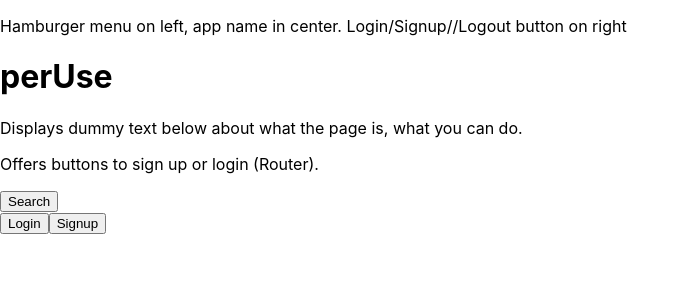
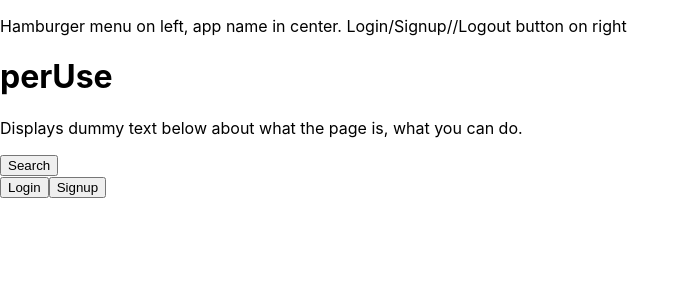
Before and after one commit to SPFlores/perUse, a React (Create React App) app in the folder Client/: page / in a window 1280 px wide. Shown: the top 300 px of the page, without its empty margins (0-690 px from the left). Built offline with nearby package versions, Linux system fonts and the light colour scheme.

Commit message:
setting up Apply page

```diff
--- /dev/null
+++ b/Client/src/pages/Apply/index.js
@@ -0,0 +1 @@
+export { default } from './Apply.js'
--- a/Client/src/pages/Landing/Landing.js
+++ b/Client/src/pages/Landing/Landing.js
@@ -12,7 +12,6 @@ const LandingPage = _ => {
         <li>Validate user after login/signup and store token and name in session storage</li>
         <li>style everything</li>
       </ul> */}
-      <p>Offers buttons to sign up or login (Router).</p>
       <div>
         <Link to='/search'>
           <button>Search</button>
```
Also changed, not shown: Client/src/pages/Apply/Apply.js (added, +11 -0 lines).
